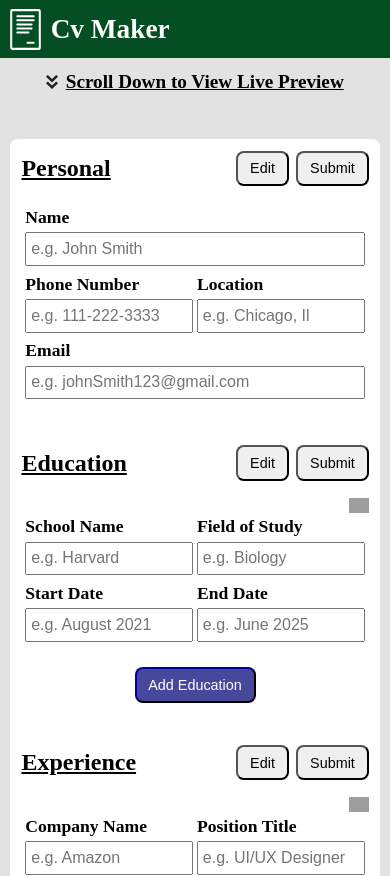
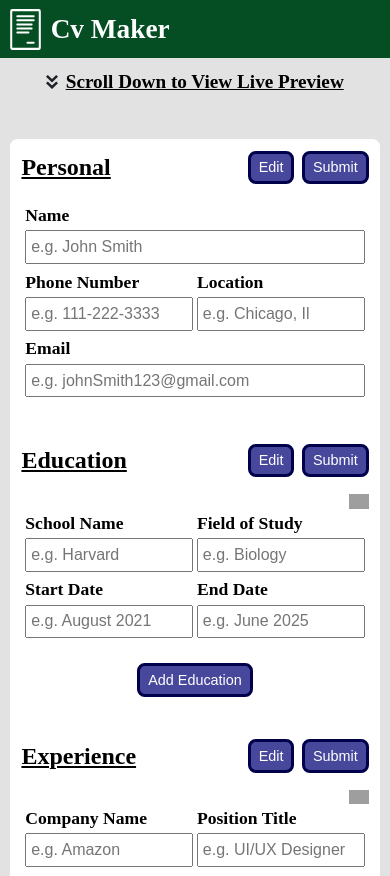
Before and after one commit to Salypse/cv-application, a React (Vite) app: page / in a window 390 px wide. Shown: the top 876 px of the page. Built offline with nearby package versions, Linux system fonts and the light colour scheme; grey boxes are pictures that could not be loaded.

Commit message:
Update buttons to be responsive by adding transitions and box shadows

```diff
--- a/src/App.css
+++ b/src/App.css
@@ -33,9 +33,28 @@ li {
 }
 
 button {
-   padding: 2vw 3vw;
+   padding: 1.5vw 2vw;
    border-radius: 2vw;
    font-size: clamp(0.9rem, 3vw, 1.2rem);
+   transition:
+      transform 0.3s ease-in-out,
+      box-shadow 0.3s ease-in-out;
+
+   outline: none;
+   border: 3px solid var(--dark-blue);
+   background-color: var(--light-blue);
+   color: var(--white);
+}
+
+button:hover,
+button:focus-visible {
+   transform: scale(1.2);
+   box-shadow: 3px 3px 5px var(--dark-blue);
+}
+
+.delete-input:hover,
+.delete-input:focus-visible {
+   box-shadow: none;
 }
 
 .maker-header {
@@ -134,10 +153,6 @@ button {
 .add-input {
    display: flex;
    justify-self: center;
-
-   border-color: var(--dark-blue);
-   background-color: var(--light-blue);
-   color: var(--white);
 }
 
 .delete-input {
@@ -151,6 +166,7 @@ button {
 .delete-input img {
    width: 5vw;
    height: auto;
+   background-color: var(--white);
 }
 
 .row {
```
